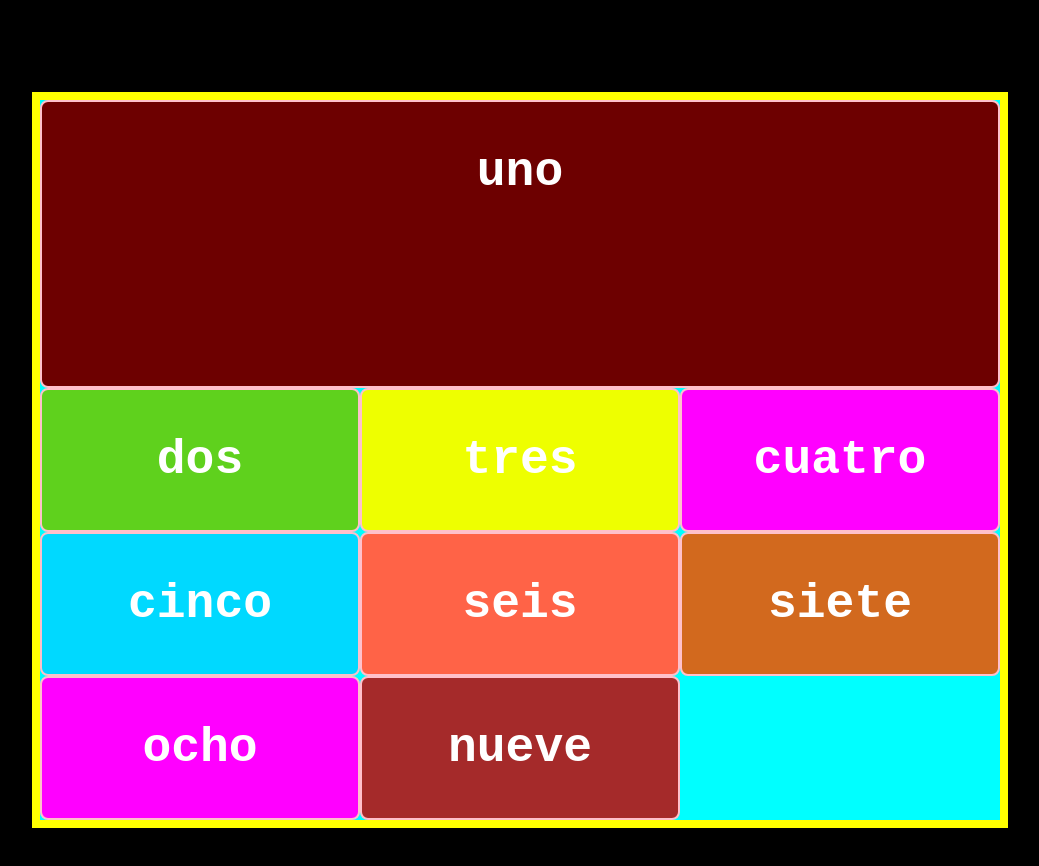
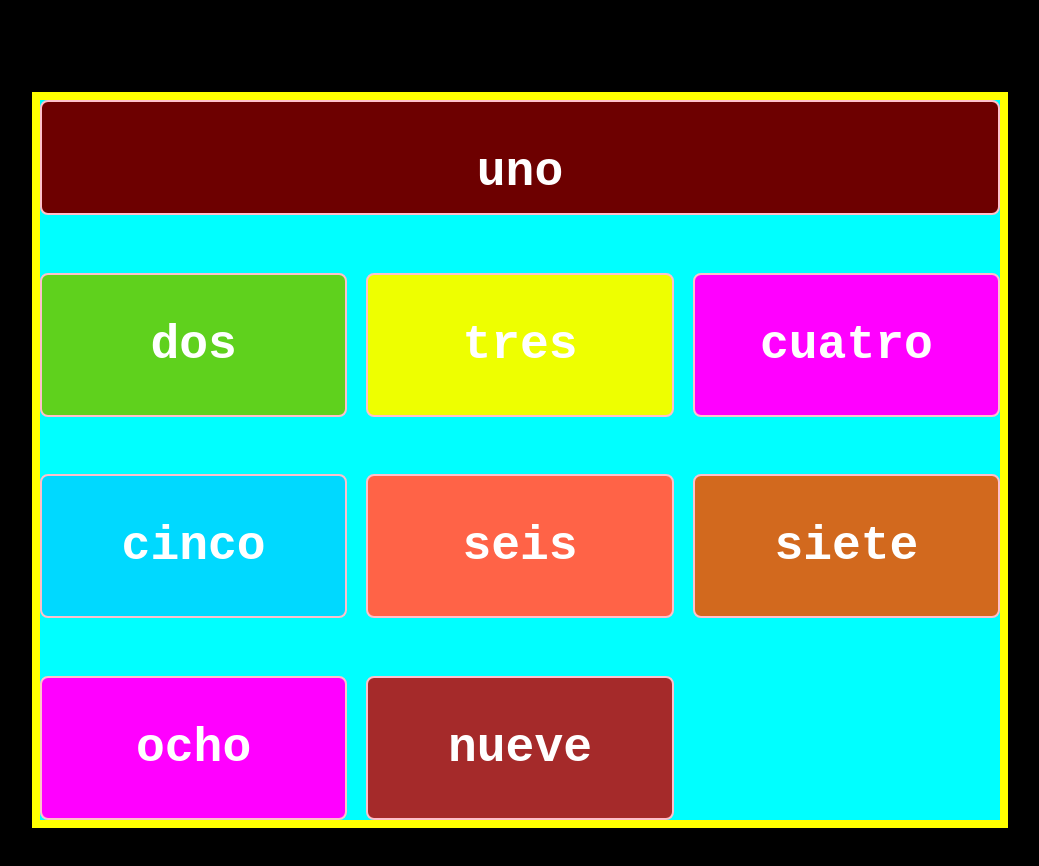
Before and after one commit to Farag0n/Html_Css_practice, a plain HTML site: page grid1/Index.html in a window 1280 px wide. Shown: the whole page, without its empty margins (120-1159 px from the left). Drawn offline with Linux system fonts and the light colour scheme.

Commit message:
Some practice to HTML and CSS

```diff
--- a/grid1/style.css
+++ b/grid1/style.css
@@ -28,7 +28,8 @@ body {
     display: grid;
     grid-template-columns: repeat(3, 1fr);
     grid-template-rows: repeat(3, 1fr);
-    /* grd-auto-flow es para controlar todo lo que esta adentro de manera automatica */
+    gap: 8% 2%; /*espacion entre lineas o columnas dentro de la caja
+    /* grd-auto-flow es para controlar todo lo que esta adentro de manera automatica se puede ordenar por columnas o filas*/
     /* el minmax() se usa para un valor minimo y uno maximo
     ejem: grid-template-coluns: minmax(*/
     /* auto fill se usa para llenar la fila de tantas columnas como puedan caber*/
```
